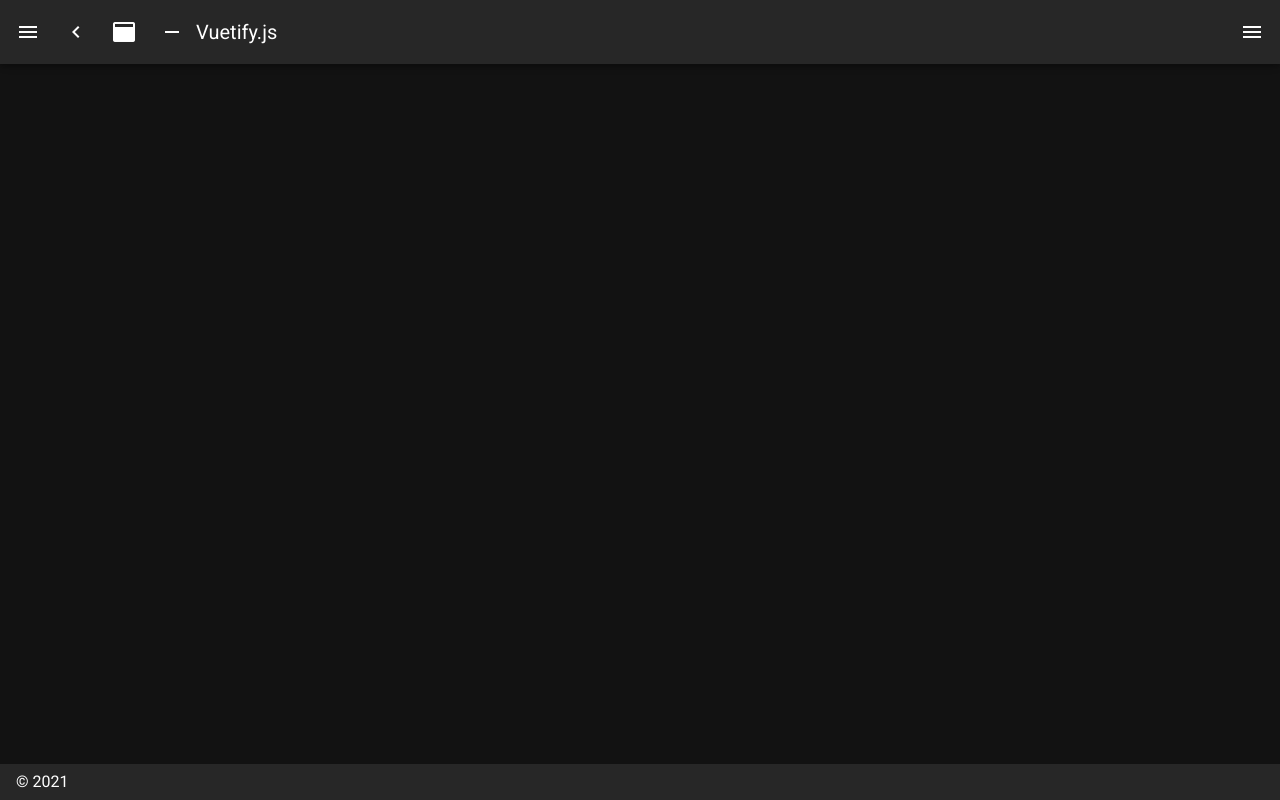
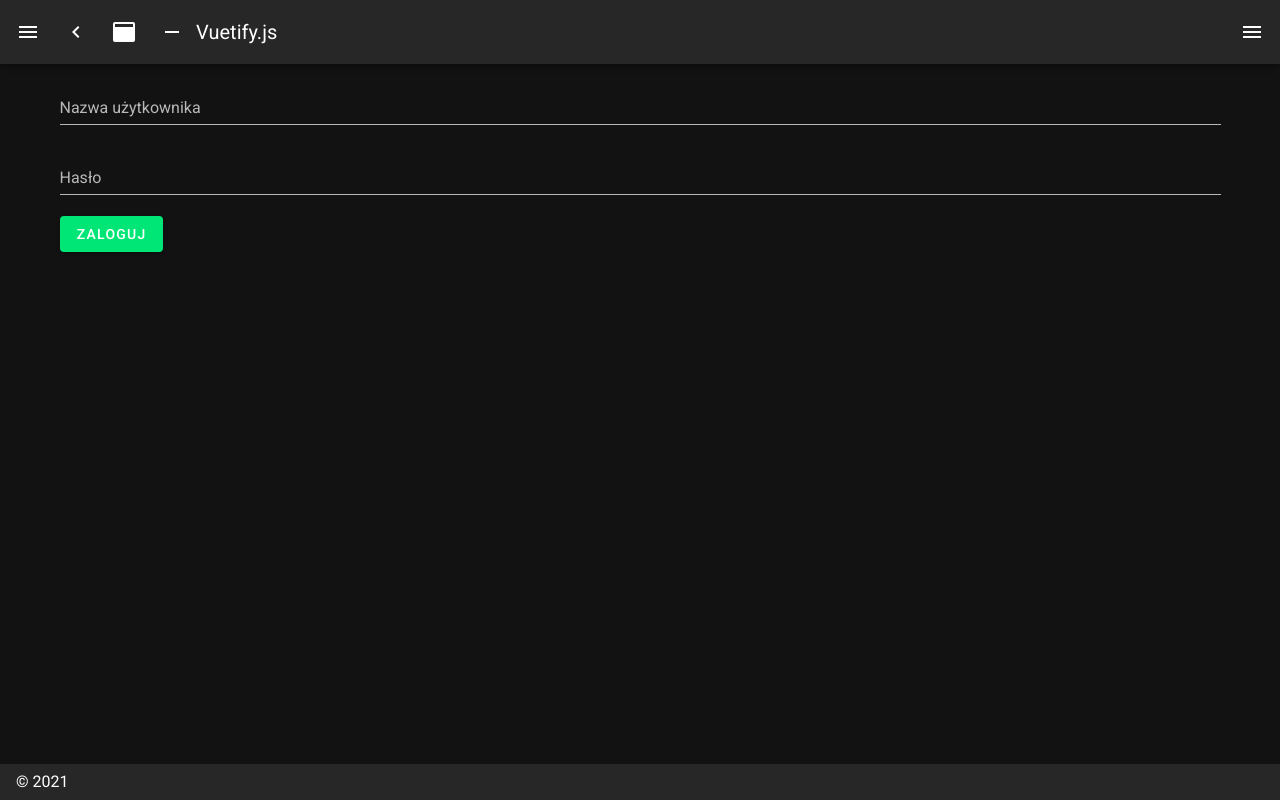
Before and after one commit to szjakub/dokumentacja, a Nuxt app in the folder frontend/app/: page /login in a window 1280 px wide. Before the commit this address had no page. Built offline with nearby package versions, Linux system fonts and the light colour scheme.

Commit message:
add login page

```diff
--- /dev/null
+++ b/frontend/app/pages/login/index.vue
@@ -0,0 +1,51 @@
+<template>
+  <v-form ref="form" @submit.prevent="handleLogin">
+    <v-text-field
+      id="loginUsername"
+      v-model="login.username"
+      :rules="inputRules"
+      label="Nazwa użytkownika"
+      required
+    ></v-text-field>
+
+    <v-text-field
+      id="loginPassword"
+      v-model="login.password"
+      :rules="inputRules"
+      label="Hasło"
+      required
+    ></v-text-field>
+
+    <v-btn type="submit" color="success" class="mr-4" @click="submit">
+      Zaloguj
+    </v-btn>
+  </v-form>
+</template>
+
+<script>
+export default {
+  data() {
+    return {
+      login: {
+        username: '',
+        password: '',
+      },
+      inputRules: [(v) => v.length > 0 || 'Pole nie może byc puste'],
+    }
+  },
+  methods: {
+    submit() {
+      if (this.$refs.form.validate()) {
+        this.handleLogin()
+      }
+    },
+    handleLogin(e) {
+      const Login = this.login.username
+      const Password = this.login.password
+      if (Login && Password) {
+        console.log(Login, Password)
+      } else console.log('puste')
+    },
+  },
+}
+</script>
```
Also changed, not shown: frontend/app/.eslintrc.js.
